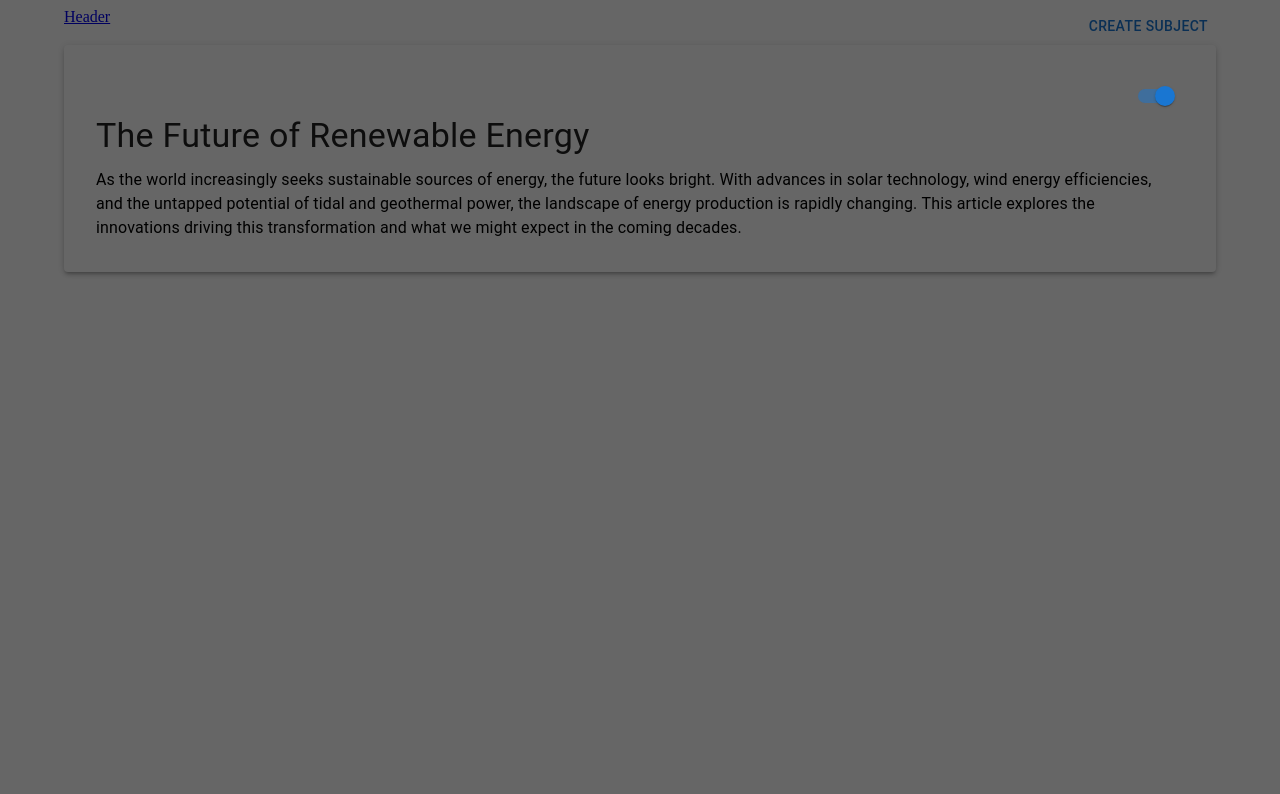
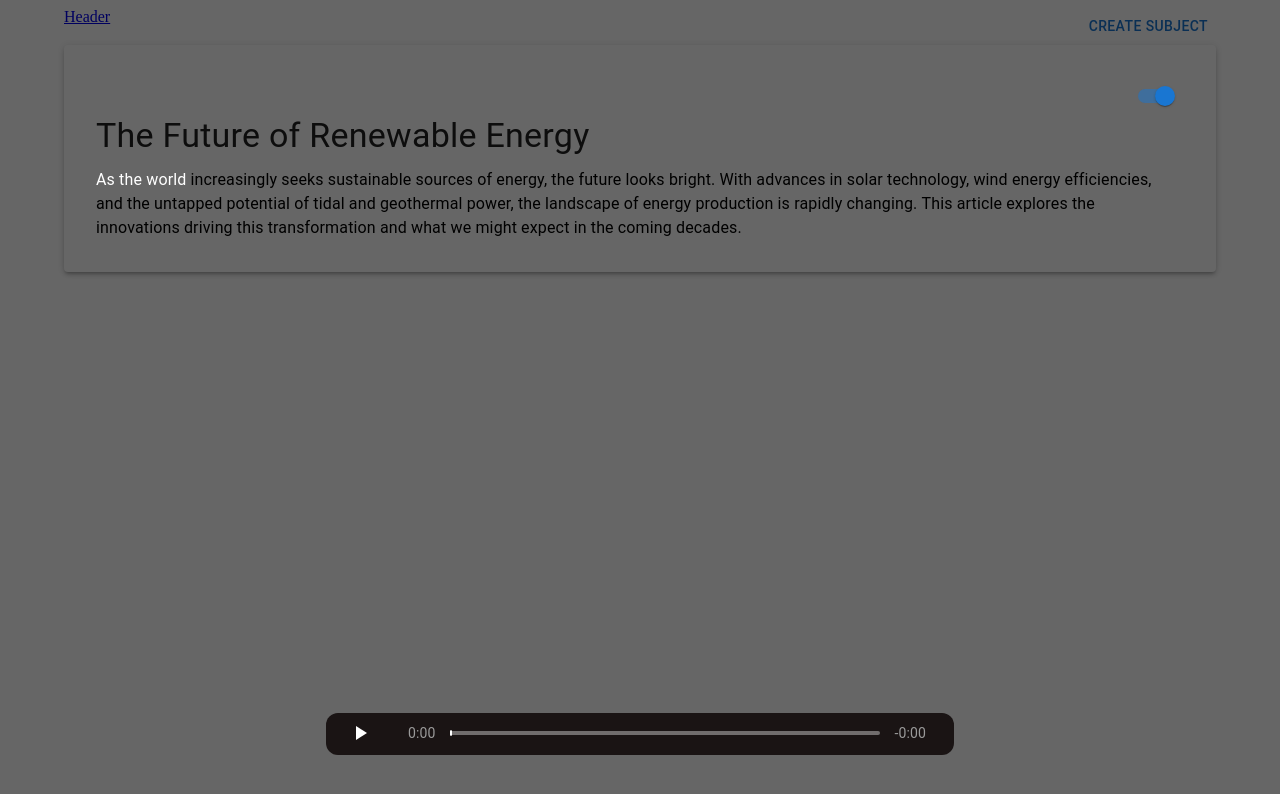
Before and after one commit to playbook-podcast/playbook-podcast-client, a React (Vite) app: page /subject/1 in a window 1280 px wide. Both pictures are taken after a click on the element 1145 px from the left and 95 px from the top of the page. Shown: the top 794 px of the page. Built offline with nearby package versions, Linux system fonts and the light colour scheme.

Commit message:
feat: add audio player feature with rewind by clicking on text

```diff
--- a/package.json
+++ b/package.json
@@ -14,11 +14,13 @@
   "dependencies": {
     "@emotion/react": "^11.11.1",
     "@emotion/styled": "^11.11.0",
+    "@mui/icons-material": "^5.14.16",
     "@mui/material": "^5.14.16",
     "@mui/styled-engine-sc": "^6.0.0-alpha.4",
     "@types/react-router-dom": "^5.3.3",
     "react": "^17.0.2",
     "react-dom": "^17.0.2",
+    "react-player": "^2.13.0",
     "react-router-dom": "^6.18.0",
     "styled-components": "^6.1.0"
   },
--- a/src/api/subjects/getSubject.ts
+++ b/src/api/subjects/getSubject.ts
@@ -9,142 +9,143 @@ export const getSubject = (id: string): ISubject => {
       {
         id: 1,
         text: 'As the world',
-        start: '00:00.000',
-        end: '00:01.000',
+        start: 0,
+        end: 1000,
       },
       {
         id: 2,
         text: 'increasingly seeks',
-        start: '00:01.000',
-        end: '00:02.000',
+        start: 1000,
+        end: 2000,
       },
       {
         id: 3,
         text: 'sustainable sources',
-        start: '00:02.000',
-        end: '00:03.000',
+        start: 2000,
+        end: 3000,
       },
       {
         id: 4,
         text: 'of energy,',
-        start: '00:03.000',
-        end: '00:04.000',
+        start: 3000,
+        end: 4000,
       },
       {
         id: 5,
         text: 'the future',
-        start: '00:04.000',
-        end: '00:05.000',
+        start: 4000,
+        end: 5000,
       },
       {
         id: 6,
         text: 'looks bright.',
-        start: '00:05.000',
-        end: '00:06.000',
+        start: 5000,
+        end: 6000,
       },
       {
         id: 7,
         text: 'With advances',
-        start: '00:06.000',
-        end: '00:07.000',
+        start: 6000,
+        end: 7000,
       },
       {
         id: 8,
         text: 'in solar technology,',
-        start: '00:07.000',
-        end: '00:08.000',
+        start: 7000,
+        end: 8000,
       },
       {
         id: 9,
         text: 'wind energy',
-        start: '00:08.000',
-        end: '00:09.000',
+        start: 8000,
+        end: 9000,
       },
       {
         id: 10,
         text: 'efficiencies, and',
-        start: '00:09.000',
-        end: '00:10.000',
+        start: 9000,
+        end: 10000,
       },
       {
         id: 11,
         text: 'the untapped',
-        start: '00:10.000',
-        end: '00:11.000',
+        start: 10000,
+        end: 11000,
       },
       {
         id: 12,
         text: 'potential of tidal',
-        start: '00:11.000',
-        end: '00:12.000',
+        start: 11000,
+        end: 12000,
       },
       {
         id: 13,
         text: 'and geothermal',
-        start: '00:12.000',
-        end: '00:13.000',
+        start: 12000,
+        end: 13000,
       },
       {
         id: 14,
         text: 'power, the landscape',
-        start: '00:13.000',
-        end: '00:14.000',
+        start: 13000,
+        end: 14000,
       },
       {
         id: 15,
         text: 'of energy production',
-        start: '00:14.000',
-        end: '00:15.000',
+        start: 14000,
+        end: 15000,
       },
       {
         id: 16,
         text: 'is rapidly changing.',
-        start: '00:15.000',
-        end: '00:16.000',
+        start: 15000,
+        end: 16000,
       },
       {
         id: 17,
         text: 'This article',
-        start: '00:16.000',
-        end: '00:17.000',
+        start: 16000,
+        end: 17000,
       },
       {
         id: 18,
         text: 'explores the innovations',
-        start: '00:17.000',
-        end: '00:18.000',
+        start: 17000,
+        end: 18000,
       },
       {
         id: 19,
         text: 'driving this',
-        start: '00:18.000',
-        end: '00:19.000',
+        start: 18000,
+        end: 19000,
       },
       {
         id: 20,
         text: 'transformation and',
-        start: '00:19.000',
-        end: '00:20.000',
+        start: 19000,
+        end: 20000,
       },
       {
         id: 21,
         text: 'what we might',
-        start: '00:20.000',
-        end: '00:21.000',
+        start: 20000,
+        end: 21000,
       },
       {
         id: 22,
         text: 'expect in the',
-        start: '00:21.000',
-        end: '00:22.000',
+        start: 21000,
+        end: 22000,
       },
       {
         id: 23,
         text: 'coming decades.',
-        start: '00:22.000',
-        end: '00:23.000',
+        start: 22000,
+        end: 23000,
       },
     ],
+    audioLink: 'https://dcs.megaphone.fm/NPR8535117753.mp3',
     summary:
       'Exploration of the advances and future potential of renewable energy sources such as solar, wind, tidal, and geothermal power.',
     audioStatus: EAudioStatus.DONE,
--- a/src/components/index.ts
+++ b/src/components/index.ts
@@ -1 +1,2 @@
 export * from './layout';
+export * from './widgets';
--- /dev/null
+++ b/src/components/widgets/AudioPlayer.tsx
@@ -0,0 +1,157 @@
+import PauseIcon from '@mui/icons-material/Pause';
+import PlayArrowIcon from '@mui/icons-material/PlayArrow';
+import { Box, css, IconButton, Slider, styled, Typography } from '@mui/material';
+import React, {
+  forwardRef,
+  useEffect,
+  useImperativeHandle,
+  useRef,
+  useState,
+} from 'react';
+import ReactPlayer from 'react-player';
+
+import { convertMillisecondsToTime } from '../../helpers';
+
+const PlayerContainer = styled(Box)(({ isVisible }: { isVisible: boolean }) => {
+  return css`
+    position: fixed;
+    display: ${isVisible ? 'block' : 'none'};
+    width: 600px;
+    height: 42px;
+    bottom: 24px;
+    color: #9a9a9a;
+    background-color: #1a1414;
+    border-radius: 12px;
+    padding: 0 14px;
+    left: 50%;
+    transform: translate(-50%, -50%);
+  `;
+});
+
+const ControlsContainer = styled(Box)(() => {
+  return css`
+    display: flex;
+    align-items: center;
+    border-radius: 12px;
+  `;
+});
+
+const PlayTimeContainer = styled(Box)(() => {
+  return css`
+    display: flex;
+    align-items: center;
+    border-radius: 12px;
+    margin-left: 14px;
+    flex-grow: 1;
+  `;
+});
+
+const PlayTimeItem = styled(Typography)(() => {
+  return css`
+    margin: 0 14px;
+    font-size: 14px;
+  `;
+});
+
+const StyledSlider = styled(Slider)(() => {
+  return css`
+    color: #fff;
+
+    & .MuiSlider-thumb {
+      display: none;
+    }
+  `;
+});
+
+type AudioPlayerProps = {
+  url: string;
+  isVisible: boolean;
+  playedMilliseconds: number;
+  setPlayedMilliseconds: (milliseconds: number) => void;
+  duration: number;
+  setDuration: (duration: number) => void;
+};
+
+export const AudioPlayer = forwardRef(
+  (
+    {
+      url,
+      isVisible,
+      playedMilliseconds,
+      setPlayedMilliseconds,
+      duration,
+      setDuration,
+    }: AudioPlayerProps,
+    ref,
+  ) => {
+    const [playing, setPlaying] = useState(false);
+    const reactPlayerRef = useRef<ReactPlayer>(null);
+
+    const onDuration = (duration: number) => {
+      setDuration(duration * 1000);
+    };
+
+    const onProgress = ({ playedSeconds }: { playedSeconds: number }) => {
+      setPlayedMilliseconds(playedSeconds * 1000);
+    };
+
+    const togglePlayPause = () => {
+      setPlaying(!playing);
+    };
+
+    useImperativeHandle(ref, () => ({
+      seekTo: (seconds: number) => {
+        if (reactPlayerRef.current) {
+          reactPlayerRef.current.seekTo(seconds);
+        }
+      },
+    }));
+
+    useEffect(() => {
+      if (!isVisible) {
+        setPlaying(false);
+      }
+    }, [isVisible]);
+
+    const durationTime = convertMillisecondsToTime(duration);
+    const playedTime = convertMillisecondsToTime(playedMilliseconds);
+
+    return (
+      <PlayerContainer isVisible={isVisible}>
+        <ReactPlayer
+          url={url}
+          ref={reactPlayerRef}
+          playing={playing}
+          onDuration={onDuration}
+          onProgress={onProgress}
+          height="0"
+          width="0"
+        />
+        <ControlsContainer>
+          <IconButton sx={{ color: '#fff' }} onClick={togglePlayPause}>
+            {playing ? <PauseIcon /> : <PlayArrowIcon />}
+          </IconButton>
+
+          <PlayTimeContainer>
+            <PlayTimeItem>{playedTime}</PlayTimeItem>
+
+            <StyledSlider
+              min={0}
+              max={duration}
+              value={playedMilliseconds}
+              onChange={(_, value) => {
+                const milliseconds = parseFloat(value.toString());
+                if (reactPlayerRef.current) {
+                  reactPlayerRef.current.seekTo(milliseconds / 1000);
+                }
+              }}
+            />
+            <PlayTimeItem>-{durationTime}</PlayTimeItem>
+          </PlayTimeContainer>
+        </ControlsContainer>
+      </PlayerContainer>
+    );
+  },
+);
+
+AudioPlayer.displayName = 'AudioPlayer';
--- /dev/null
+++ b/src/components/widgets/index.ts
@@ -0,0 +1 @@
+export * from './AudioPlayer';
--- /dev/null
+++ b/src/helpers/convertMillisecondsToTime.ts
@@ -0,0 +1,6 @@
+export const convertMillisecondsToTime = (milliseconds: number) => {
+  const rounded = Math.round(milliseconds / 1000);
+  const minutes = Math.floor(rounded / 60);
+  const remainingSeconds = rounded % 60;
+  return `${minutes}:${remainingSeconds < 10 ? '0' : ''}${remainingSeconds}`;
+};
--- a/src/helpers/index.ts
+++ b/src/helpers/index.ts
@@ -1 +1,2 @@
+export * from './convertMillisecondsToTime';
 export * from './transformRouteId';
--- a/src/pages/PageSubject.tsx
+++ b/src/pages/PageSubject.tsx
@@ -7,12 +7,13 @@ import {
   Typography,
   TypographyProps,
 } from '@mui/material';
-import { ChangeEvent, useEffect, useState } from 'react';
+import { ChangeEvent, useEffect, useRef, useState } from 'react';
+import ReactPlayer from 'react-player';
 import { useParams } from 'react-router-dom';
 
 import { getSubject } from '../api';
-import { ISubject } from '../types';
-import { convertTimeStringToTimestamp } from '../utils';
+import { AudioPlayer } from '../components';
+import { ISubject, SubjectBodyItemProps } from '../types';
 
 const BackgroundAudioMode = styled(Box)(({ isActive }: { isActive: boolean }) => {
   return css`
@@ -55,8 +56,11 @@ const SubjectText = styled(Typography)(
 
 export const PageSubject = () => {
   const { subjectId } = useParams();
+  const audioPlayerRef = useRef<ReactPlayer>(null);
+
   const [isModeActive, setIsModeActive] = useState<boolean>(false);
-  const [activeId, setActiveId] = useState<number | null>(null);
+  const [playedMilliseconds, setPlayedMilliseconds] = useState<number>(0);
+  const [duration, setDuration] = useState<number>(0);
 
   const [subject, setSubject] = useState<ISubject | null>(null);
 
@@ -64,10 +68,15 @@ export const PageSubject = () => {
     setIsModeActive(checked);
   };
 
-  const activeFragment = subject?.bodyParsed?.find(({ id }) => id === activeId);
-  const activeFragmentTimestamp = activeFragment?.start
-    ? convertTimeStringToTimestamp(activeFragment?.start)
-    : 0;
+  const seekToTime = (time: number) => {
+    if (typeof audioPlayerRef.current?.seekTo === 'function') {
+      audioPlayerRef.current.seekTo(time / 1000);
+    }
+  };
+
+  const handleSubtextClick = (subjectBodyItem: SubjectBodyItemProps) => {
+    seekToTime(subjectBodyItem.start);
+  };
 
   useEffect(() => {
     if (subjectId) {
@@ -76,6 +85,10 @@ export const PageSubject = () => {
       setSubject(fetchedSubject);
     }
   }, []);
+
+  const checkIsActive = (subjectBodyItem: SubjectBodyItemProps) =>
+    playedMilliseconds >= subjectBodyItem.start &&
+    playedMilliseconds <= subjectBodyItem.end;
 
   return (
     <Box>
@@ -88,22 +101,33 @@ export const PageSubject = () => {
           {subject?.title}
         </Typography>
         <SubjectTextContainer>
-          {subject?.bodyParsed?.map(({ id, text, start }) =>
+          {subject?.bodyParsed?.map((subjectBodyItem) =>
             isModeActive ? (
               <SubjectText
                 component={'span'}
-                onClick={() => setActiveId(id)}
-                isActive={id === activeId}
-                isRead={convertTimeStringToTimestamp(start) < activeFragmentTimestamp}
+                onClick={() => handleSubtextClick(subjectBodyItem)}
+                isActive={checkIsActive(subjectBodyItem)}
+                isRead={subjectBodyItem.end < playedMilliseconds}
               >
-                {text}
+                {subjectBodyItem.text}
               </SubjectText>
             ) : (
-              <Typography component={'span'}>{text}</Typography>
+              <Typography component={'span'}>{subjectBodyItem.text}</Typography>
             ),
           )}
         </SubjectTextContainer>
       </Paper>
+      {subject?.audioLink && (
+        <AudioPlayer
+          url={subject.audioLink}
+          isVisible={isModeActive}
+          ref={audioPlayerRef}
+          playedMilliseconds={playedMilliseconds}
+          setDuration={setDuration}
+          duration={duration}
+          setPlayedMilliseconds={setPlayedMilliseconds}
+        />
+      )}
     </Box>
   );
 };
--- a/src/types/subject.ts
+++ b/src/types/subject.ts
@@ -12,13 +12,14 @@ export interface ISubjectListItem {
 export type SubjectBodyItemProps = {
   id: number;
   text: string;
-  start: string;
-  end: string;
+  start: number;
+  end: number;
 };
 
 export interface ISubject extends ISubjectListItem {
   body: string;
   // TODO: unify bodyParsed key with backend
+  audioLink?: string;
   bodyParsed: SubjectBodyItemProps[];
   summary: string;
 }
--- a/src/utils/convertTimeStringToTimestamp.ts
+++ /dev/null
@@ -1,11 +0,0 @@
-export const convertTimeStringToTimestamp = (timeString: string) => {
-  // Split the time string into its components
-  const parts = timeString.split(':');
-  const minutes = parseInt(parts[0], 10);
-  const secondsAndMilliseconds = parts[1].split('.');
-  const seconds = parseInt(secondsAndMilliseconds[0], 10);
-  const milliseconds = parseInt(secondsAndMilliseconds[1], 10);
-
-  // Calculate the total time in milliseconds
-  return minutes * 60 * 1000 + seconds * 1000 + milliseconds;
-};
--- a/src/utils/index.ts
+++ /dev/null
@@ -1 +0,0 @@
-export * from './convertTimeStringToTimestamp';
```
Also changed, not shown: 1 other file (tests, documents, lock files or other folders).
